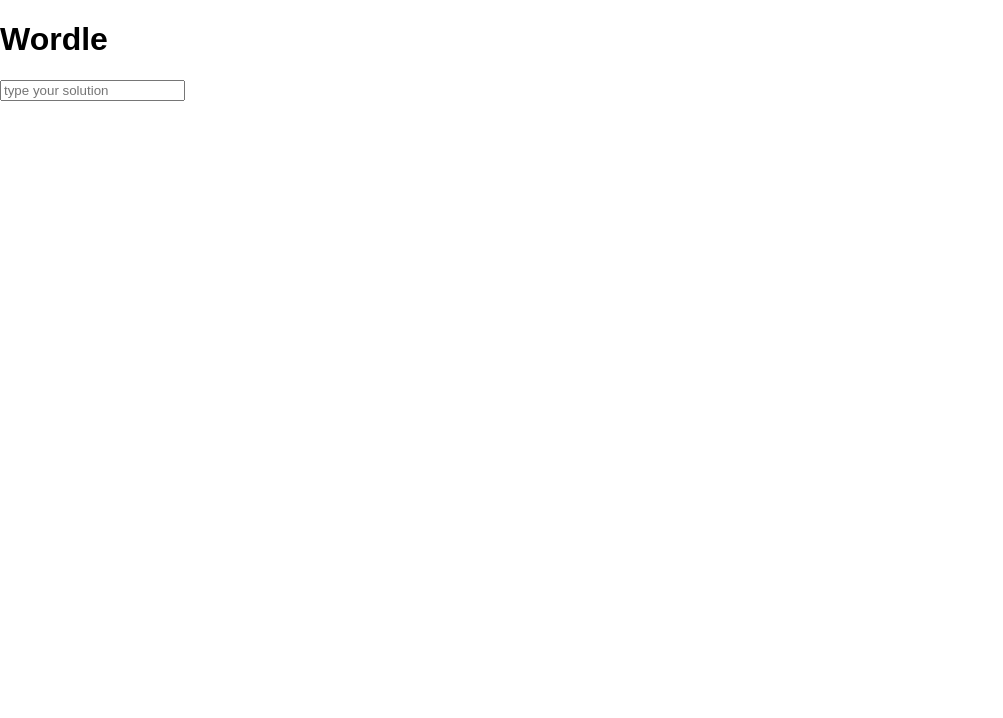
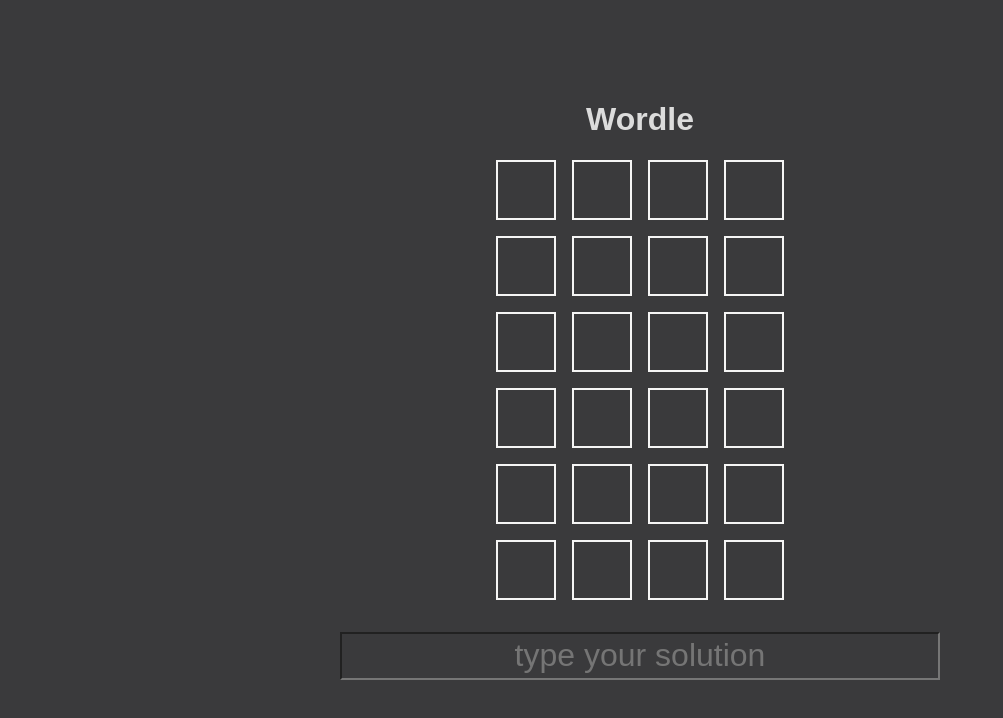
Before and after one commit to sabts/Wordle, a plain HTML site: page index.html in a window 1280 px wide. Shown: the whole page, without its empty margins (0-1003 px from the left). Drawn offline with Linux system fonts and the light colour scheme.

Commit message:
gameBoard Created

```diff
--- a/css/style.css
+++ b/css/style.css
@@ -1,3 +1,10 @@
+:root {
+    --color-incorrect: #757575;
+    --color-present: #e4a81d;
+    --color-correct: #43a047;
+    --color-error: #bb3429;
+}
+
 *{
     box-sizing: border-box;
 }
@@ -19,6 +26,53 @@ nav ul{
     margin-bottom: 0;
 }
 body{
+    display: flex;
+    flex-direction: column;
+    justify-content: center;
+    align-items: center;
     margin: 0;
+    padding: 5rem;
+    text-align: center;
     font-family: sans-serif;
+    background-color: #3a3a3c;
+    color: gainsboro;
 }
+.game-board{
+    display: grid;
+    gap: 1rem;
+    justify-content: center;
+    margin-bottom: 2rem;
+}
+.row{
+    display: flex;
+    gap: 1rem;
+    justify-content: space-between;
+    width: 100%;
+}
+.tile {
+    display: flex;
+    width: 60px;
+    height: 60px;
+    border: 2px solid whitesmoke;
+    color: white;
+    font-size: 2rem;
+    text-transform: uppercase;
+    justify-content: center;
+    align-items: center;
+}
+
+.textInput{
+    width: 600px;
+    height: 3rem;
+    font-size: 2rem;
+    text-align: center;
+    background-color: transparent;
+    color: ghostwhite;
+}
+.error-text{
+    font-size: 1.7rem;
+    color: var(--color-error);
+}
+.hide{
+    display: none;
+}
--- a/index.html
+++ b/index.html
@@ -11,8 +11,10 @@
       <h1>Wordle</h1>
     </header>
     <main>
-      <form class="form" id="form" autocomplete="off" class="words-box">
-          <input type="text" id="typeZone" placeholder="type your solution">
+      <div id="gameBoard" class="game-board"></div>
+      <form id="form" autocomplete="off">
+        <p id="error-message" class="error-text hide">The word doesn't have 11 characters</p>
+          <input type="text" id="typeZone" placeholder="type your solution" class="textInput">
       </form>
     </main>
     <script src="./js/scripts.js"></script>
--- a/js/scripts.js
+++ b/js/scripts.js
@@ -1,4 +1,6 @@
-const formElement = document.getElementById("form");
+const gameBoardElement = document.getElementById('gameBoard');
+const formElement = document.getElementById('form')
+const errorTextElement = document.getElementById('error-message')
 const typeZoneElement = document.getElementById("typeZone");
 
 const ALL_WORDS = [
@@ -19,19 +21,52 @@ const ALL_WORDS = [
   "hongo",
   "cordyceps",
 ];
+let randomWord = "";
+let actualRow = 0;
 
-//1
+//1 Seleccionar palabra aleatoria
 const randomWordToGuess = () => {
-  const randomWord = ALL_WORDS[Math.floor(Math.random() * ALL_WORDS.length)];
-
-  console.log(randomWord);
+  randomWord = ALL_WORDS[Math.floor(Math.random() * ALL_WORDS.length)];
+  console.log('palabra elegida ' + randomWord);
+  return randomWord;
 };
 
+//2. Crear el tablero: primero esta el padre(el game-board),luego el hijo(game-board-row) y de esos esta el hijo del hijo que es tile(va dendro de game-board-row)
+const createBoard = () => {
+  const letters = randomWord.split('');
+
+  for (let i = 0; i < 6; i++) {
+    const fragment = document.createDocumentFragment();
+    const rowElement = document.createElement('div');
+    rowElement.classList.add('row');
+
+    letters.forEach(letter => {
+      const letterElement = document.createElement('span');
+      letterElement.classList.add('tile');
+      rowElement.append(letterElement);
+    });
+
+    gameBoardElement.append(rowElement);
+  }
+};
 randomWordToGuess();
+createBoard();
 
-//2
-const wordtoGuessInboard = () => {
-  randomWordToGuess();
+//3.Recoger el valor del input
+const InputTypedText = () => {
+  event.preventDefault()
 
-  const fragment = document.createDocumentFragment();
+if(typeZoneElement.value.length !== randomWord.length){
+  errorTextElement.classList.remove('hide')
+  errorTextElement.textContent = `The word doesn't have ${randomWord.length} characters`
+} else {
+  errorTextElement.classList.add('hide')
+  gameBoardElement.textContent = typeZoneElement.value;
+}
 };
+
+//4. Pintar lo q habéis escrito en el tablero, cada letra en el cuadradito
+//5. Color de los cuadrados
+//6. Ganar o perder
+
+formElement.addEventListener('submit',InputTypedText)
```
